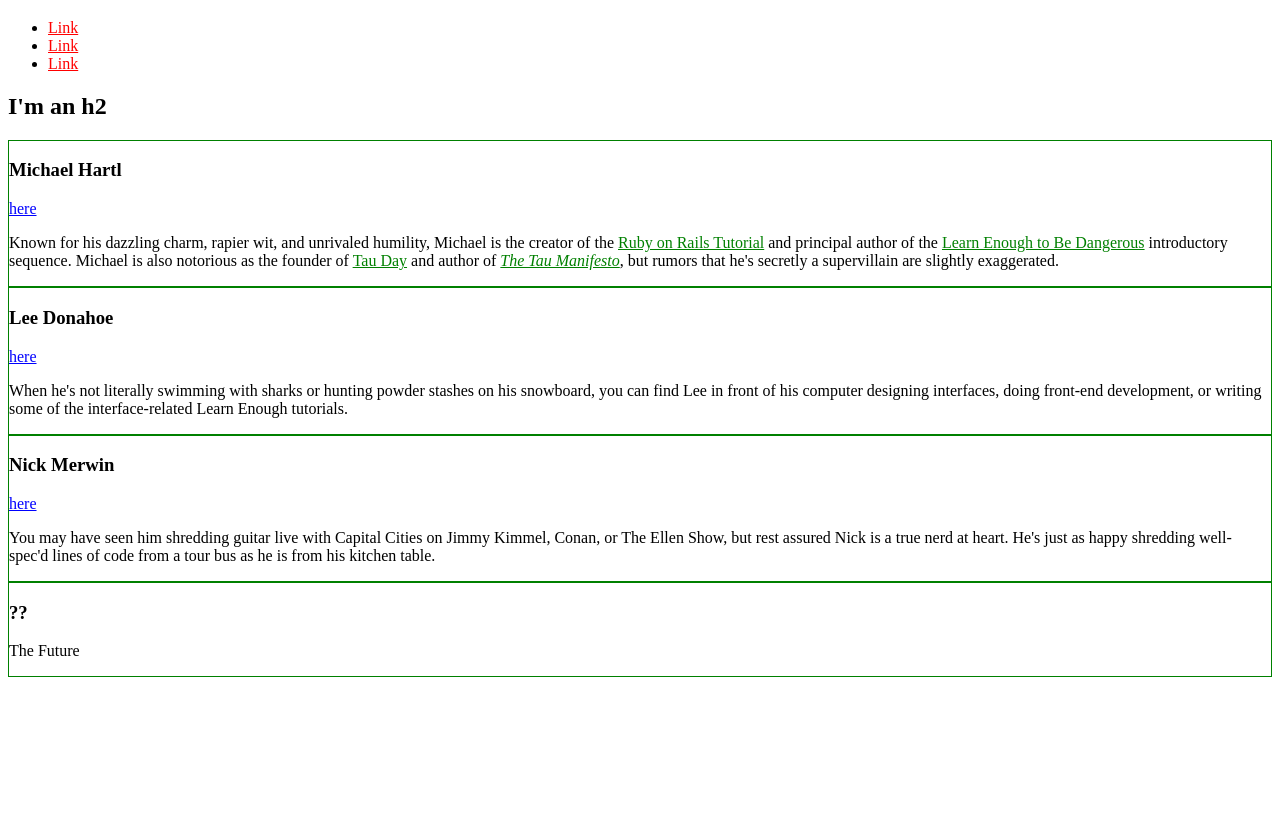
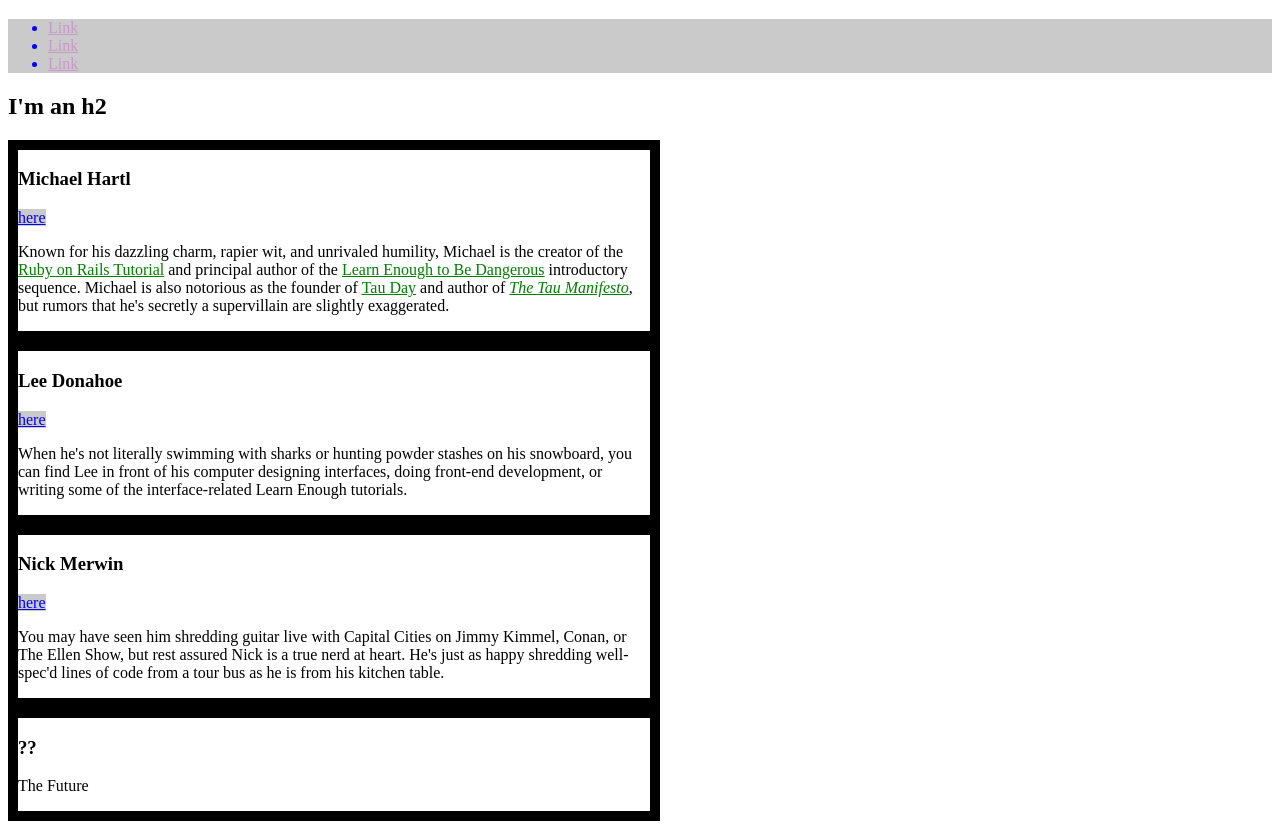
Before and after one commit to LandonSyn/sample_css, a plain HTML site: page index.html in a window 1280 px wide. Shown: the part 61-890 px from the top of the page. Before the commit the page ends 800 px from the top, so only its background shows below. Drawn offline with Linux system fonts and the light colour scheme.

Commit message:
Fooling around with sizing

```diff
--- a/index.html
+++ b/index.html
@@ -7,20 +7,25 @@
       /*GORGEOUS STYLING TO FOLLOW html{background:red;}*/
       /* GLOBAL STYLES */
       a {
-        color: red;
+        color: rgba(200, 0, 200, 0.25);
       }
-      div.bio-box {
+      /*div.bio-box {
         border: 1px solid green;
-      }
+      }*/
 
       /* SOCIAL STYLES */
       .social-link {
+        background: rgba(150, 150, 150, 0.5);
         color: blue;
       }
 
       /* BIO STYLES */
-      ;.bio-box {
-        border: 1px solid black;
+      .bio-wrapper {
+        /*width: 500px;*/
+      }
+      .bio-box {
+        border: 10px solid black;
+        width: 50%;
       }
       .bio-copy a {
         color: green;
@@ -29,6 +34,7 @@
   </head>
   <body>
       <h1>I'm an h1</h1>
+    <div class="social-link">
     <ul>
       <li>
         <a href="http://example.com/">Link</a>
@@ -40,8 +46,10 @@
         <a href="http://example.com/">Link</a>
       </li>
     </ul>
+    </div>
     <h2>I'm an h2</h2>
-    <div class="bio-box">
+      <div class="bio-wrapper">
+      <div class="bio-box">
       <h3>Michael Hartl</h3>
       <a href="http://twitter.com/mhartl" class="social-link">here</a>
       <div class="bio-copy">
```
